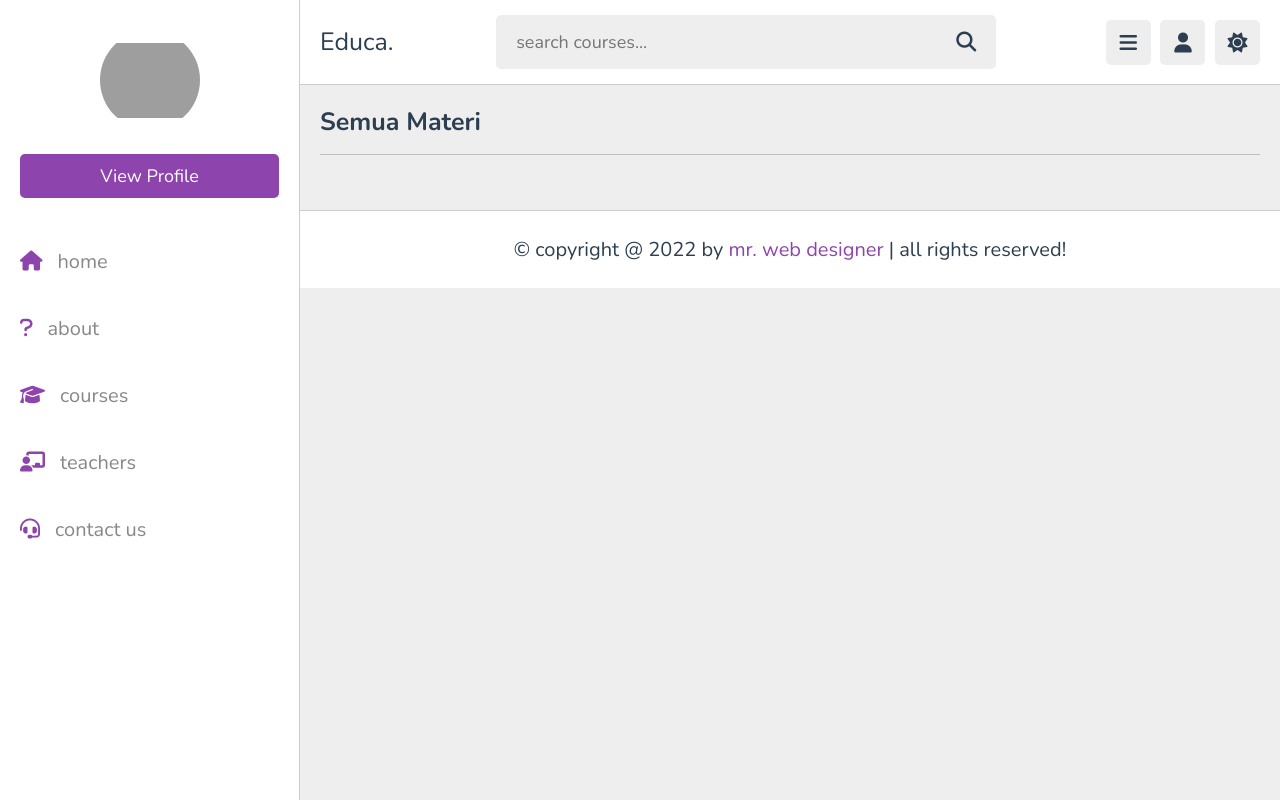
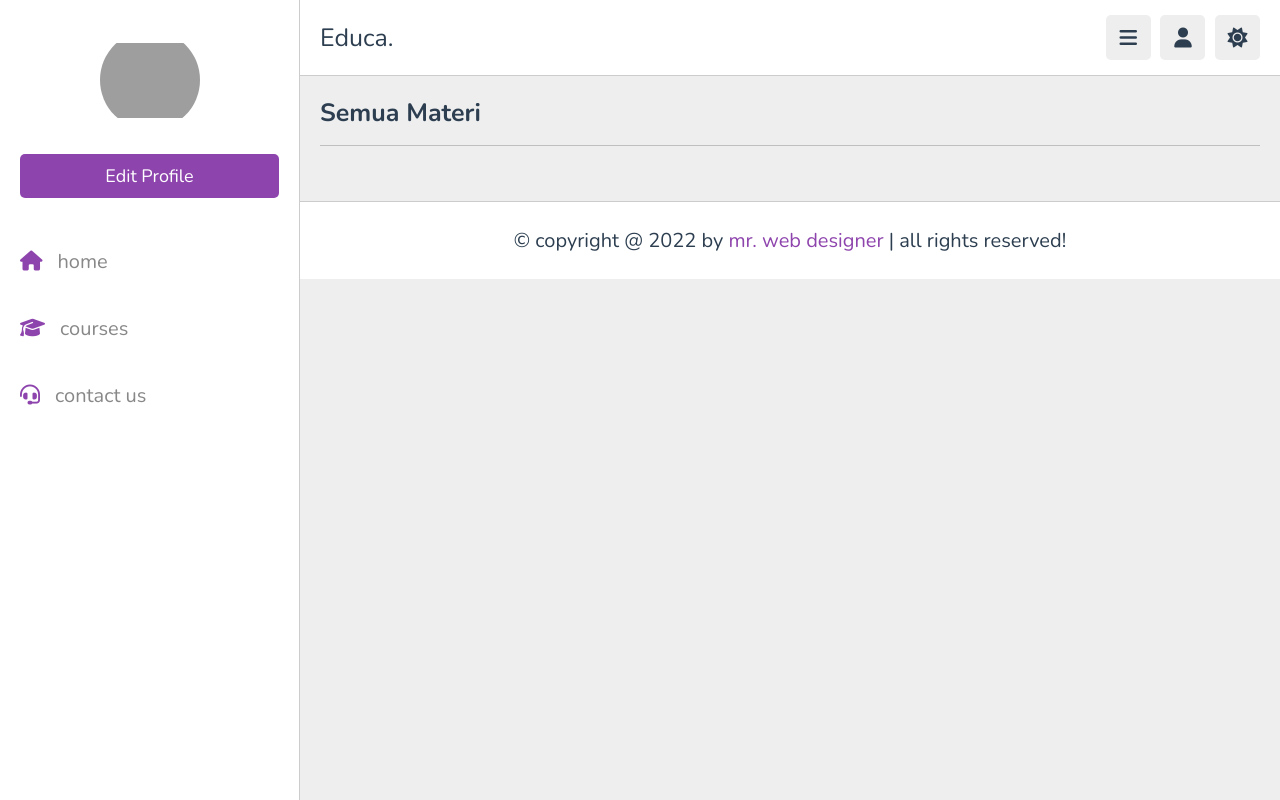
Before and after one commit to BlutzerZ/SiCourse, a Flask app: template templates/courses.html in a window 1280 px wide. Run offline with Flask 3, Linux system fonts and the light colour scheme; the template is opened without the code that fills it, so the values that code supplies are empty; some libraries are stand-ins or nearby versions; grey boxes are pictures that could not be loaded.

Commit message:
more more more

```diff
--- a/routes/users.py
+++ b/routes/users.py
@@ -98,7 +98,9 @@ def about():
     if session['role'] != "student":
         return redirect(url_for('login'))
 
-    return render_template('contact.html')
+    user_item = UserModel.query.get(session['userID'])
+
+    return render_template('contact.html', user=user_item)
 
 @app.route("/course")
 def show_all_course():
--- a/templates/courses.html
+++ b/templates/courses.html
@@ -25,11 +25,6 @@
 
          <a href="home.html" class="logo">Educa.</a>
 
-         <form action="search.html" method="post" class="search-form">
-            <input type="text" name="search_box" required placeholder="search courses..." maxlength="100">
-            <button type="submit" class="fas fa-search"></button>
-         </form>
-
          <div class="icons">
             <div id="menu-btn" class="fas fa-bars"></div>
             <div id="search-btn" class="fas fa-search"></div>
@@ -41,10 +36,9 @@
             <img src="images/pic-1.jpg" class="image" alt="">
             <h3 class="name">{{ user.username }}</h3>
             <p class="role">{{ user.role }}</p>
-            <a href="profile.html" class="btn">view profile</a>
+            <a href="/edit-profile" class="btn">edit profile</a>
             <div class="flex-btn">
-               <a href="login.html" class="option-btn">login</a>
-               <a href="register.html" class="option-btn">register</a>
+               <a href="/logout" class="option-btn">logout</a>
             </div>
          </div>
 
@@ -62,15 +56,13 @@
          <img src="images/pic-1.jpg" class="image" alt="">
          <h3 class="name">{{ user.username }}</h3>
          <p class="role">{{ user.role }}</p>
-         <a href="profile.html" class="btn">view profile</a>
+         <a href="/edit-profile" class="btn">edit profile</a>
       </div>
 
       <nav class="navbar">
-         <a href="home.html"><i class="fas fa-home"></i><span>home</span></a>
-         <a href="about.html"><i class="fas fa-question"></i><span>about</span></a>
-         <a href="courses.html"><i class="fas fa-graduation-cap"></i><span>courses</span></a>
-         <a href="teachers.html"><i class="fas fa-chalkboard-user"></i><span>teachers</span></a>
-         <a href="contact.html"><i class="fas fa-headset"></i><span>contact us</span></a>
+         <a href="/"><i class="fas fa-home"></i><span>home</span></a>
+         <a href="/course"><i class="fas fa-graduation-cap"></i><span>courses</span></a>
+         <a href="/contact"><i class="fas fa-headset"></i><span>contact us</span></a>
       </nav>
 
    </div>
@@ -93,7 +85,7 @@
                <img src="images/thumb-1.png" alt="">
             </div>
             <h3 class="title">{{ course.title }}</h3>
-            <a href="playlist.html" class="inline-btn">Lihat Materi</a>
+            <a href="/course/{{ course.id }}" class="inline-btn">Baca Materi</a>
          </div>
          {% endfor %}
 
```
Also changed, not shown: templates/contact.html (+10 -18 lines), templates/course-content.html (+7 -10 lines), templates/home.html (+3 -4 lines), templates/update-profile.html (+4 -6 lines).
